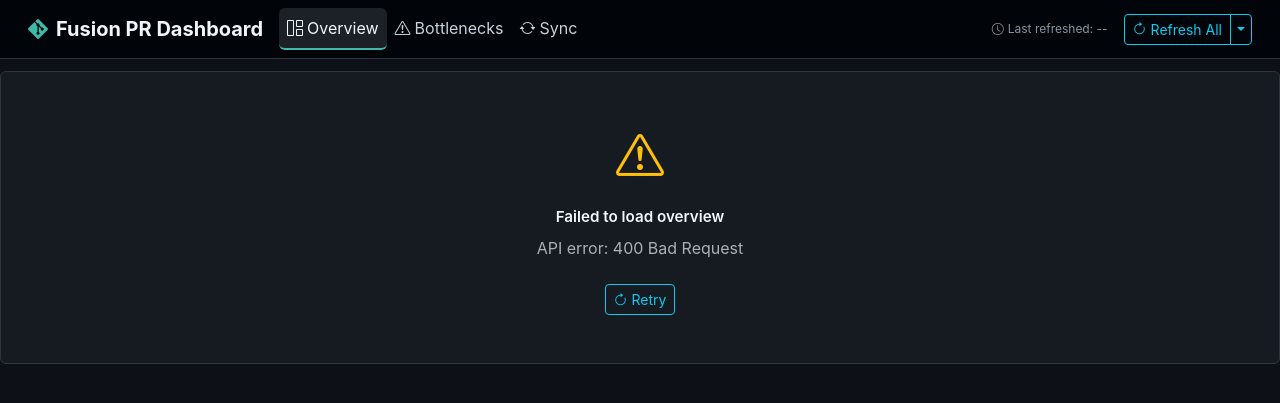
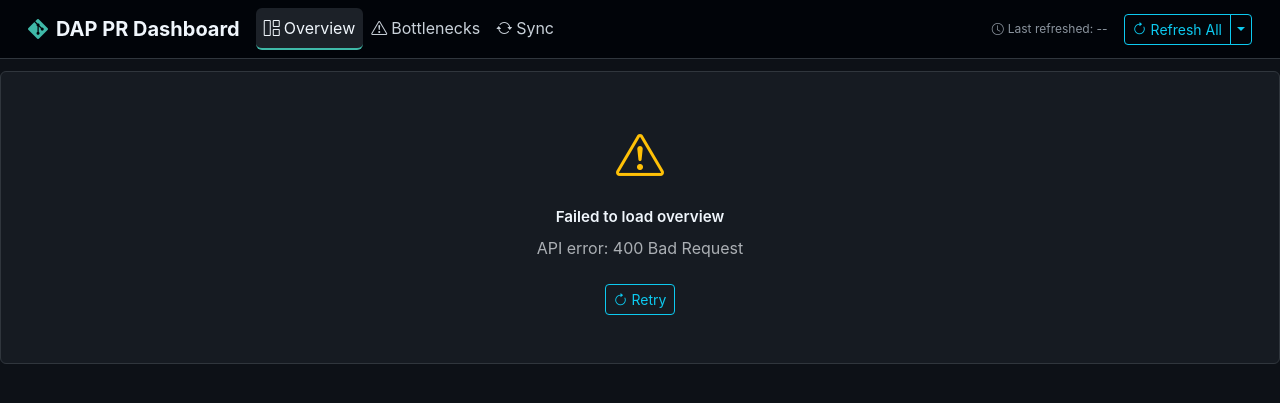
Before and after one commit to jpurcell3/dap-pr-dashboard, a Flask app: page / in a window 1280 px wide. Shown: the top 403 px of the page. Run offline with Flask 3, Linux system fonts and the light colour scheme; some libraries are stand-ins or nearby versions.

Commit message:
Rename Fusion PR Dashboard to DAP PR Dashboard

```diff
--- a/app.py
+++ b/app.py
@@ -1,9 +1,9 @@
 """
-Flask web server for the Fusion PR Metrics Dashboard.
+Flask web server for the DAP PR Dashboard.
 
 Serves a dashboard UI and exposes JSON APIs for PR metrics,
 bottleneck detection, and repository summaries sourced from
-the fusion-e GitHub organisation.
+GitHub / GitHub Enterprise.
 """
 
 import logging
--- a/templates/index.html
+++ b/templates/index.html
@@ -3,7 +3,7 @@
 <head>
     <meta charset="UTF-8">
     <meta name="viewport" content="width=device-width, initial-scale=1.0">
-    <title>Fusion PR Dashboard</title>
+    <title>DAP PR Dashboard</title>
 
     <!-- Bootstrap 5.3 CSS -->
     <link href="https://cdn.jsdelivr.net/npm/bootstrap@5.3.3/dist/css/bootstrap.min.css" rel="stylesheet">
@@ -642,7 +642,7 @@
     <nav class="navbar navbar-expand-lg navbar-custom sticky-top">
         <div class="container-fluid">
             <a class="navbar-brand" href="#overview">
-                <i class="bi bi-git me-2"></i>Fusion PR Dashboard
+                <i class="bi bi-git me-2"></i>DAP PR Dashboard
             </a>
             <button class="navbar-toggler border-secondary" type="button" data-bs-toggle="collapse" data-bs-target="#navContent">
                 <span class="navbar-toggler-icon"></span>
@@ -795,7 +795,7 @@
 
     <script>
     /* =========================================================================
-       Fusion PR Dashboard - Main Application Script
+       DAP PR Dashboard - Main Application Script
        ========================================================================= */
 
     // ---------------------------------------------------------------------------
```
Also changed, not shown: README.md, 1 other file.
